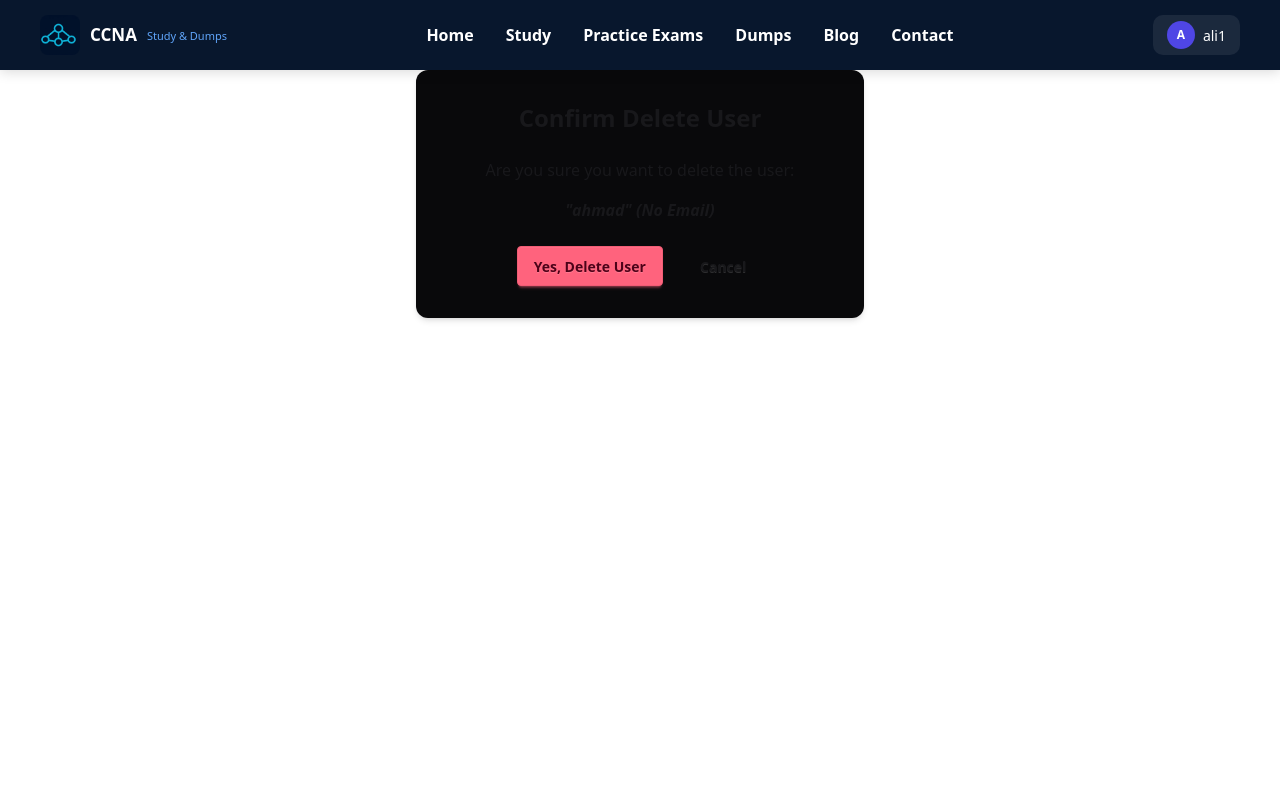
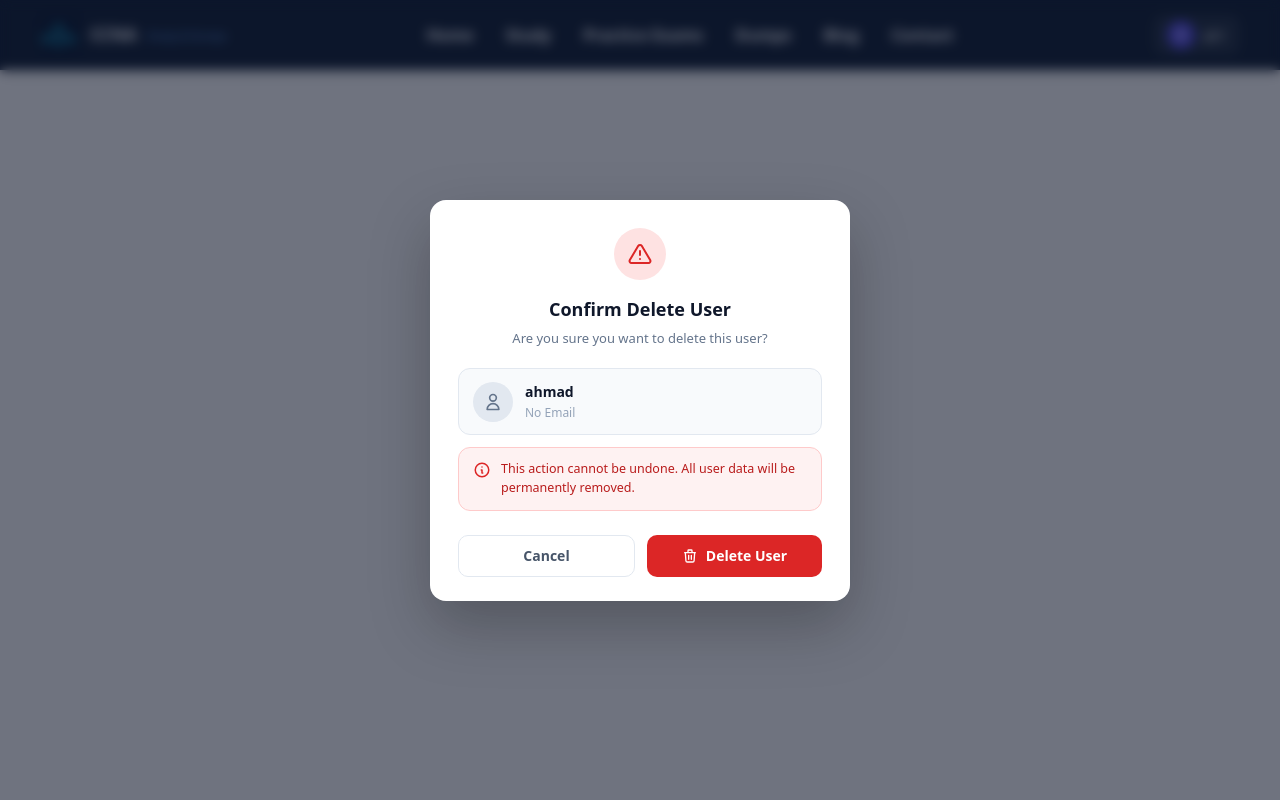
Before and after one commit to alikalary1997/NetMaster, a Django app: page /quiz/admin/users/delete/11/ in a window 1280 px wide. Run offline with Django 5.2, Linux system fonts and the light colour scheme; a user stored in the database is signed in; data comes from the database, SQL or seed files in the repository; both versions use the stored data as it was after the commit; style sheets or scripts are compiled from the project's sources.

Commit message:
chak krdni bashi sre nawa

```diff
--- /dev/null
+++ b/quiz/static/quiz/css/delete_modal.css
@@ -0,0 +1,76 @@
+/* Delete modal */
+.del-overlay {
+    position: fixed;
+    inset: 0;
+    z-index: 999;
+    display: flex;
+    align-items: center;
+    justify-content: center;
+    padding: 16px;
+    background: rgba(15, 23, 42, 0.6);
+    backdrop-filter: blur(6px);
+    animation: fadeIn .2s ease;
+}
+.del-modal {
+    width: 100%;
+    max-width: 420px;
+    background: #fff;
+    border-radius: 16px;
+    box-shadow: 0 25px 60px rgba(0, 0, 0, 0.25);
+    overflow: hidden;
+    animation: popIn .25s cubic-bezier(.16, 1, .3, 1);
+    box-sizing: border-box;
+}
+@keyframes fadeIn { from { opacity: 0; } to { opacity: 1; } }
+@keyframes popIn { from { opacity: 0; transform: scale(.96) translateY(8px); } to { opacity: 1; transform: scale(1) translateY(0); } }
+
+.del-body { padding: 28px 28px 24px; box-sizing: border-box; }
+.del-icon-wrap {
+    width: 52px; height: 52px; border-radius: 50%;
+    background: #fee2e2; display: flex; align-items: center; justify-content: center;
+    margin: 0 auto 16px;
+}
+.del-icon-wrap svg { width: 24px; height: 24px; color: #dc2626; flex-shrink: 0; }
+.del-title { font-size: 18px; font-weight: 700; color: #0f172a; text-align: center; margin: 0; }
+.del-sub { font-size: 13px; color: #64748b; text-align: center; margin: 6px 0 0; }
+
+.del-user {
+    display: flex; align-items: center; gap: 12px;
+    background: #f8fafc; border: 1px solid #e2e8f0; border-radius: 12px;
+    padding: 12px 14px; margin-top: 20px; box-sizing: border-box;
+}
+.del-avatar {
+    width: 40px; height: 40px; border-radius: 50%;
+    background: #e2e8f0; display: flex; align-items: center; justify-content: center;
+    flex-shrink: 0;
+}
+.del-avatar svg { width: 20px; height: 20px; color: #64748b; flex-shrink: 0; }
+.del-user-info { min-width: 0; }
+.del-user-info .name { font-size: 14px; font-weight: 600; color: #0f172a; margin: 0; white-space: nowrap; overflow: hidden; text-overflow: ellipsis; }
+.del-user-info .email { font-size: 12px; color: #94a3b8; margin: 2px 0 0; white-space: nowrap; overflow: hidden; text-overflow: ellipsis; }
+
+.del-warning {
+    display: flex; align-items: flex-start; gap: 10px;
+    background: #fef2f2; border: 1px solid #fecaca; border-radius: 12px;
+    padding: 12px 14px; margin-top: 12px; box-sizing: border-box;
+}
+.del-warning svg { width: 18px; height: 18px; color: #dc2626; flex-shrink: 0; margin-top: 1px; }
+.del-warning p { font-size: 12.5px; color: #b91c1c; line-height: 1.5; margin: 0; }
+
+.del-actions { display: flex; gap: 12px; margin-top: 24px; }
+.del-btn {
+    flex: 1; height: 42px; border-radius: 10px;
+    font-size: 14px; font-weight: 600; cursor: pointer;
+    display: flex; align-items: center; justify-content: center; gap: 8px;
+    transition: all .15s; text-decoration: none;
+    box-sizing: border-box;
+}
+.del-btn-cancel {
+    border: 1px solid #e2e8f0; background: #fff; color: #475569;
+}
+.del-btn-cancel:hover { background: #f8fafc; border-color: #cbd5e1; }
+.del-btn-danger {
+    border: none; background: #dc2626; color: #fff;
+}
+.del-btn-danger:hover { background: #b91c1c; }
+.del-btn svg { width: 16px; height: 16px; flex-shrink: 0; }
--- a/quiz/templates/quiz/custom_admin/user_confirm_delete.html
+++ b/quiz/templates/quiz/custom_admin/user_confirm_delete.html
@@ -1,17 +1,46 @@
 {% extends 'quiz/base.html' %}
+{% load static %}
 
 {% block title %}Confirm Delete User{% endblock %}
 
+{% block extra_head %}
+<link rel="stylesheet" href="{% static 'quiz/css/delete_modal.css' %}">
+{% endblock %}
+
 {% block content %}
-<div class="max-w-md mx-auto bg-neutral p-8 rounded-xl shadow-md text-center">
-    <h2 class="text-2xl font-bold mb-6">Confirm Delete User</h2>
-    <p class="mb-4">Are you sure you want to delete the user:</p>
-    <p class="italic font-semibold mb-6">"{{ user_to_delete.username }}" ({{ user_to_delete.email|default:"No Email" }})</p>
+<div class="del-overlay">
+    <div class="del-modal">
+        <div class="del-body">
+            <div class="del-icon-wrap">
+                <svg fill="none" stroke="currentColor" stroke-width="2" viewBox="0 0 24 24"><path stroke-linecap="round" stroke-linejoin="round" d="M12 9v4m0 4h.01M10.29 3.86L1.82 18a2 2 0 001.71 3h16.94a2 2 0 001.71-3L13.71 3.86a2 2 0 00-3.42 0z"/></svg>
+            </div>
+            <h2 class="del-title">Confirm Delete User</h2>
+            <p class="del-sub">Are you sure you want to delete this user?</p>
 
-    <form method="post">
-        {% csrf_token %}
-        <button type="submit" class="btn btn-error mr-4">Yes, Delete User</button>
-        <a href="{% url 'custom_admin_users' %}" class="btn btn-ghost">Cancel</a>
-    </form>
+            <div class="del-user">
+                <div class="del-avatar">
+                    <svg fill="none" stroke="currentColor" stroke-width="2" viewBox="0 0 24 24"><path stroke-linecap="round" stroke-linejoin="round" d="M16 7a4 4 0 11-8 0 4 4 0 018 0zM12 14a7 7 0 00-7 7h14a7 7 0 00-7-7z"/></svg>
+                </div>
+                <div class="del-user-info">
+                    <p class="name">{{ user_to_delete.username }}</p>
+                    <p class="email">{{ user_to_delete.email|default:"No Email" }}</p>
+                </div>
+            </div>
+
+            <div class="del-warning">
+                <svg fill="none" stroke="currentColor" stroke-width="2" viewBox="0 0 24 24"><path stroke-linecap="round" stroke-linejoin="round" d="M13 16h-1v-4h-1m1-4h.01M21 12a9 9 0 11-18 0 9 9 0 0118 0z"/></svg>
+                <p>This action cannot be undone. All user data will be permanently removed.</p>
+            </div>
+
+            <form method="post" class="del-actions">
+                {% csrf_token %}
+                <a href="{% url 'custom_admin_users' %}" class="del-btn del-btn-cancel">Cancel</a>
+                <button type="submit" class="del-btn del-btn-danger">
+                    <svg fill="none" stroke="currentColor" stroke-width="2" viewBox="0 0 24 24"><path stroke-linecap="round" stroke-linejoin="round" d="M19 7l-.867 12.142A2 2 0 0116.138 21H7.862a2 2 0 01-1.995-1.858L5 7m5 4v6m4-6v6m1-10V4a1 1 0 00-1-1h-4a1 1 0 00-1 1v3M4 7h16"/></svg>
+                    Delete User
+                </button>
+            </form>
+        </div>
+    </div>
 </div>
 {% endblock %}
```
Also changed, not shown: db.sqlite3.
